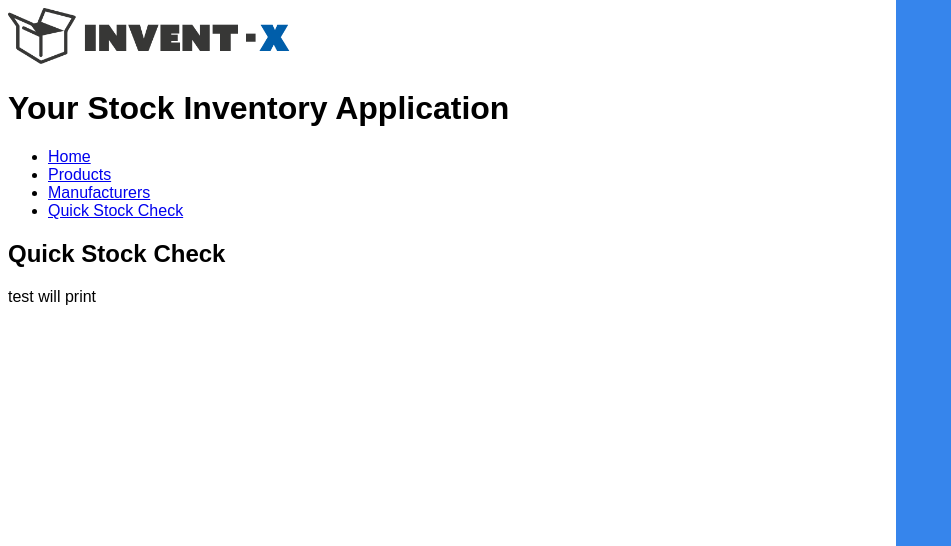
After one commit to martinmac100/Python_Project_Shop_Inventory, a Flask app: page /products/quick_stock in a window 1280 px wide. The commit adds this page. Shown: the top 546 px of the page, without its empty margins (0-951 px from the left). Run offline with Flask 2, Linux system fonts and the light colour scheme; some web fonts are replaced.

Commit message:
got the quick stock page working

```diff
--- a/controllers/product_controller.py
+++ b/controllers/product_controller.py
@@ -61,3 +61,13 @@
 def delete_products(id):
     product_repository.delete(id)
     return redirect("/products")
+
+# SHOW
+# @products_blueprint.route("/products/stock_check")
+# def show_quick_stock():
+#     product_repository.get_total_stock()
+#     return render_template("/products/quick_stock.html")
+
+@products_blueprint.route("/products/quick_stock")
+def show_quick_stock():
+    return render_template("products/quick_stock.html")
--- a/static/css/style.css
+++ b/static/css/style.css
@@ -1,16 +1,9 @@
 body {
     height: 100%;
-    background: linear-gradient(90deg, #ffffff 60%, #3685ec 40%);
+    background: linear-gradient(90deg, #ffffff 70%, #3685ec 30%);
     font-family: 'Ramabhadra', sans-serif;
 }
 
-body>header>nav>ul
-
-#home-nav {
-    display: flex;
-    flex-flow: row wrap;
-    justify-content: space-evenly;
-    align-items: center;
-    align-content: space-around;
-    margin-top: 150px;
+.nav-buttons {
+    list-style: none;
 }
--- a/templates/base.html
+++ b/templates/base.html
@@ -26,7 +26,7 @@
                     <a href="/manufacturers">Manufacturers</a>
                 </li>
                 <li>
-                    <a href="/stock_check">Quick Stock Check</a>
+                    <a href="/products/quick_stock">Quick Stock Check</a>
                 </li>
             </ul>
         </nav>
--- /dev/null
+++ b/templates/products/quick_stock.html
@@ -0,0 +1,16 @@
+{% extends "base.html" %}
+
+{% block content %}
+
+<h2>Quick Stock Check</h2>
+
+ <section>
+
+
+
+     <p>   test will print  </p>
+
+</section>
+
+
+{% endblock content %}
```
Also changed, not shown: repositories/product_repository.py (+9 -0 lines), templates/index.html (+1 -15 lines).
